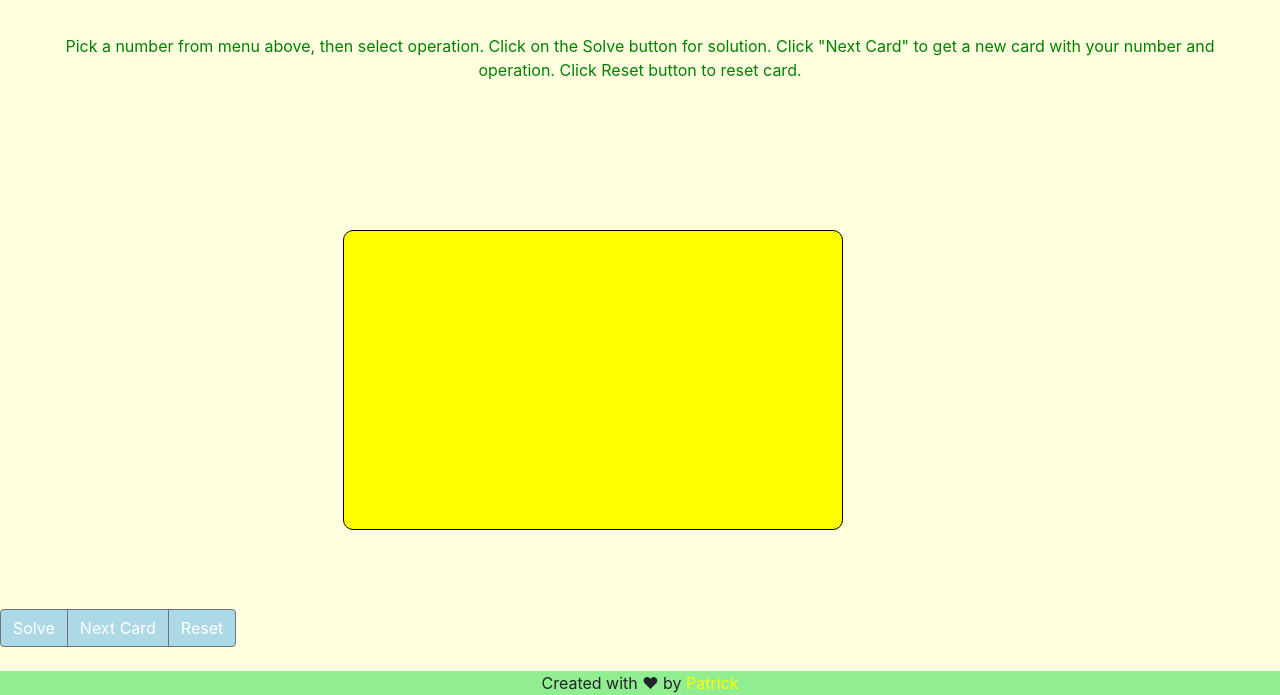
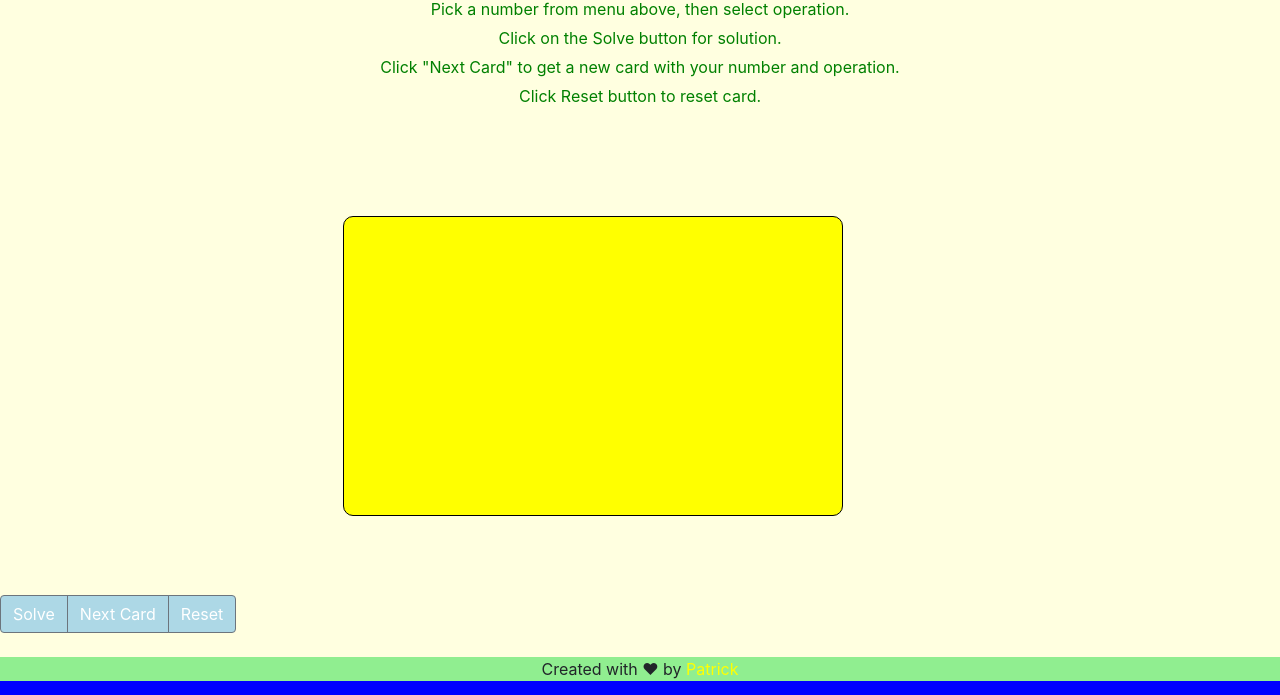
Before and after one commit to patrickthesailorman/Flash, a plain HTML site: page index.html in a window 1280 px wide. Shown: the part 241-936 px from the top of the page. Drawn offline with nearby package versions, Linux system fonts and the light colour scheme.

Commit message:
remove search

```diff
--- a/index.html
+++ b/index.html
@@ -39,16 +39,19 @@
       </div>
     </li>
   </ul>
-  <form class="form-inline float-xs-right">
+  <!--<form class="form-inline float-xs-right">
     <input class="form-control" type="text" placeholder="Search">
     <button class="btn btn-outline-success" type="submit">Search</button>
-  </form>
+  </form>-->
 </nav>
 
     <h1>Flash Cards</h1>
     <h2>Instructions</h2>
-    <p> Pick a number from menu above, then select operation. Click on the Solve button for solution. Click "Next Card" to get a new card with your number and operation. Click Reset button to reset card.</p>
-    <p></p>
+    <p> Pick a number from menu above, then select operation.</p>
+    <p> Click on the Solve button for solution. </p>
+    <p>Click "Next Card" to get a new card with your number and operation.</p>
+    <p>Click Reset button to reset card.</p>
+
     <div class="btn-group" role="group" aria-label="Basic example">
       <button type="button" id="solve" class="btn btn-secondary">Solve</button>
       <button type="button" id="nextCard" class="btn btn-secondary">Next Card</button>
@@ -74,29 +77,3 @@
 
 <!--
   <head>
-    <link rel="stylesheet" type="text/css" href="style.css">
-
-   <meta charset="utf-8">
-    <title>Flash cards</title>
-  </head>
-    <nav class="clearfix">
-        <a href=["Multiply", "Divide", "Add", "Subtract"]>Operation</a>
-        <a href=[2,3,4,5,6,7,8,9,]>First Number</a>
-      </nav>
-        <body>
-          <h1>Flash Cards</h1>
-          <h2>Instructions</h2>
-          <p> Push button to see the solution. Click card for the next card.</p>
-          <p></p>
-           <div class="card" onclick="flashCardOnClick(this)"></div>
-           <div id="game-board" class="board"></div>
-           <footer>Created with &hearts; by <span class="name">Patrick</span>
-            </footer>
-
-        <script src="https://ajax.googleapis.com/ajax/libs/jquery/3.1.1/jquery.min.js" integrity="sha384-3ceskX3iaEnIogmQchP8opvBy3Mi7Ce34nWjpBIwVTHfGYWQS9jwHDVRnpKKHJg7" crossorigin="anonymous"></script>
-<script src="https://cdnjs.cloudflare.com/ajax/libs/tether/1.3.7/js/tether.min.js" integrity="sha384-XTs3FgkjiBgo8qjEjBk0tGmf3wPrWtA6coPfQDfFEY8AnYJwjalXCiosYRBIBZX8" crossorigin="anonymous"></script>
-<script src="https://maxcdn.bootstrapcdn.com/bootstrap/4.0.0-alpha.5/js/bootstrap.min.js" integrity="sha384-BLiI7JTZm+JWlgKa0M0kGRpJbF2J8q+qreVrKBC47e3K6BW78kGLrCkeRX6I9RoK" crossorigin="anonymous"></script>
-   		<script src="script.js"></script>
-    </body>
-</html>
--->
--- a/style.css
+++ b/style.css
@@ -38,12 +38,13 @@ h2 {
 p {
   color: green;
   text-align: center;
-  margin: 45px;
+  margin: 5px;
+  font: ;
 
 }
 .btn-secondary {
   background-color: lightblue;
-  align-content: space-between;
+  vertical-align: text-top;
 }
 .name {
   color: yellow;
```
Also changed, not shown: script.js (+1 -6 lines).
